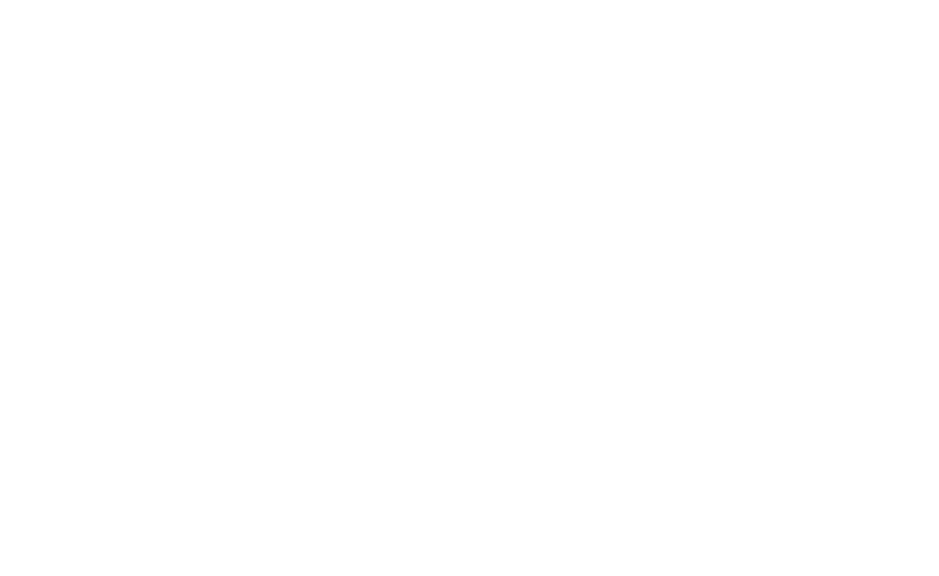
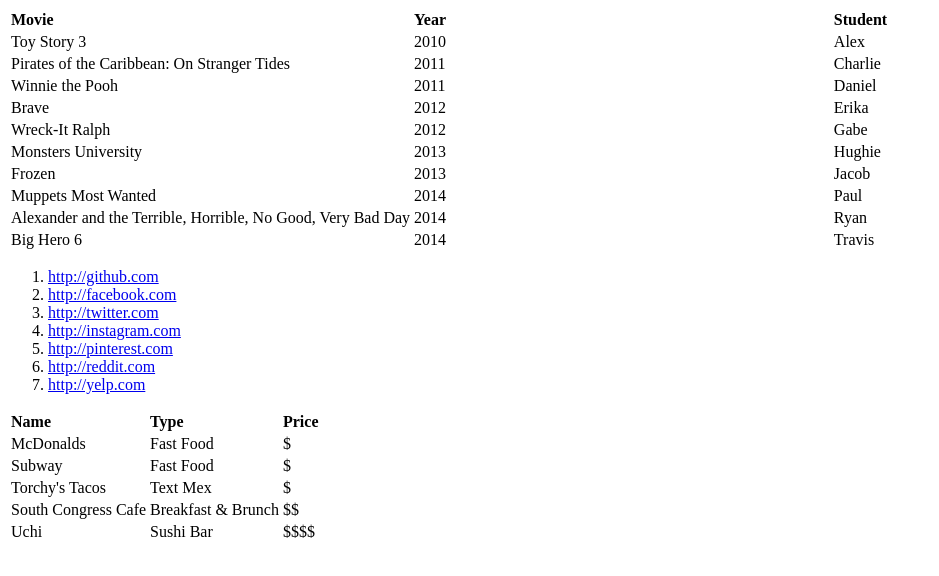
Before and after one commit to TIY-Austin-Front-End-Engineering/angular-repeat, a website: page index.html in a window 1280 px wide. Shown: the whole page, without its empty margins (0-939 px from the left). Drawn offline with nearby package versions, Linux system fonts and the light colour scheme.

Commit message:
Adding HTML structure for angular controller.

```diff
--- a/index.html
+++ b/index.html
@@ -10,15 +10,44 @@
     <body>
 
         <div ng-controller="ArrayCtrl">
-            <!-- use ng-repeat to iterate over the disney movies and put them in a table with the columns: Title and Year -->
+         <!-- use ng-repeat to iterate over the disney movies and put them in a table with the columns: Title and Year -->
+            <table align="left">
+            <th align="left">Movie</th>
+            <th align="left">Year</th>
+                <tr ng-repeat="movie in disney">
+                    <td>{{ movie.title }}</td>
+                    <td>{{ movie.year }}</td>
+                </tr>
+            </table>
 
-            <!-- use ng-repeat to iterate over the student names and put them in an unordered list -->
+        <!-- use ng-repeat to iterate over the student names and put them in an unordered list -->
+            <table align="center">
+            <th align="center">Student</th>
+                <tr ng-repeat="student in names">
+                    <td>{{ student }}</td>
+                </tr>
+            </table>
         </div>
 
         <div ng-controller="ObjectCtrl">
             <!-- use ng-repeat to iterate over the social networks and put them in an ordered list of anchor tags -->
+            <ol>
+                <li ng-repeat="site in networks">
+                    <a ng-href="{{ site }}">{{ site }}</a>
+                </li>
+            </ol>
 
             <!-- use ng-repeat to iterate over the restaurants and put them in a table with the columns: Name, Type and Price -->
+            <table align="left">
+            <th align="left">Name</th>
+            <th align="left">Type</th>
+            <th align="left">Price</th>
+                <tr ng-repeat="(restaurant, info) in restaurants">
+                    <td>{{ restaurant }}</td>
+                    <td>{{ info.type }}</td>
+                    <td>{{ info.price }}</td>
+                </tr>
+            </table>
         </div>
 
         <script type="text/javascript" src="bower_components/angular/angular.min.js"></script>
```
